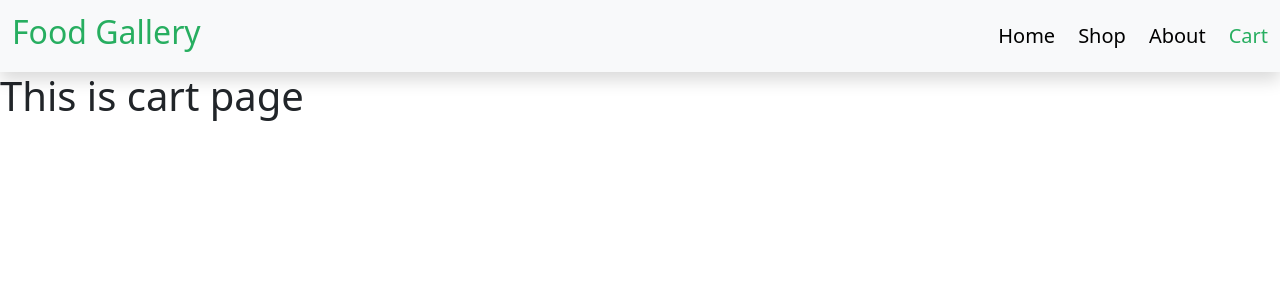
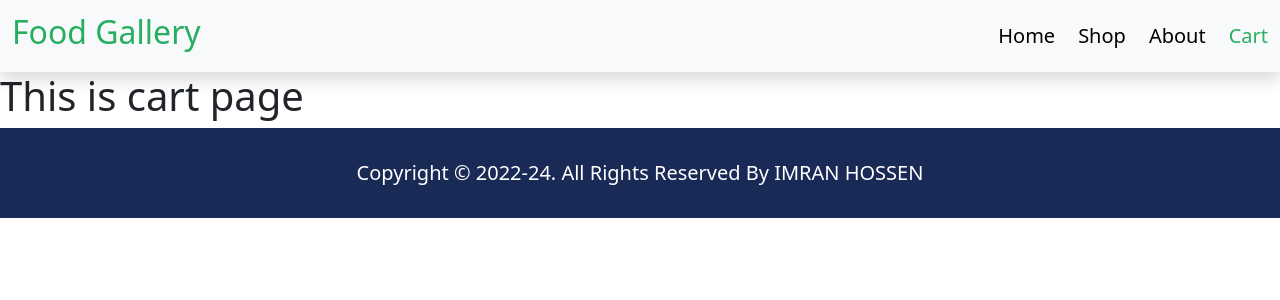
Before and after one commit to ImRanKhan81m/MealDb-Project-React-Route, a React (Create React App) app: page /cart in a window 1280 px wide. Shown: the top 300 px of the page. Built offline with nearby package versions, Linux system fonts and the light colour scheme.

Commit message:
header section added

```diff
--- a/src/App.js
+++ b/src/App.js
@@ -3,6 +3,7 @@ import { Route, Routes } from 'react-router-dom';
 import './App.css';
 import About from './Components/About/About';
 import Cart from './Components/Cart/Cart';
+import Footer from './Components/Footer/Footer';
 import Header from './Components/Header/Header';
 import Home from './Components/Home/Home';
 import Shop from './Components/Shop/Shop';
@@ -18,6 +19,7 @@ function App() {
         <Route path='/about' element={<About />} />
         <Route path='/cart' element={<Cart />} />
       </Routes>
+      <Footer/>
     </div>
   );
 }
--- /dev/null
+++ b/src/Components/Footer/Footer.css
@@ -0,0 +1,10 @@
+.footer{
+    text-align: center;
+    font-size: 20px;
+    background-color: #192a56;
+    color: #fff;
+    padding: 30px;
+}
+.footer p{
+    margin: 0;
+}
--- /dev/null
+++ b/src/Components/Footer/Footer.js
@@ -0,0 +1,12 @@
+import React from 'react';
+import './Footer.css'
+
+const Footer = () => {
+    return (
+        <div className='footer'>
+            <p>Copyright © 2022-24. All Rights Reserved By IMRAN HOSSEN</p>
+        </div>
+    );
+};
+
+export default Footer;
```
